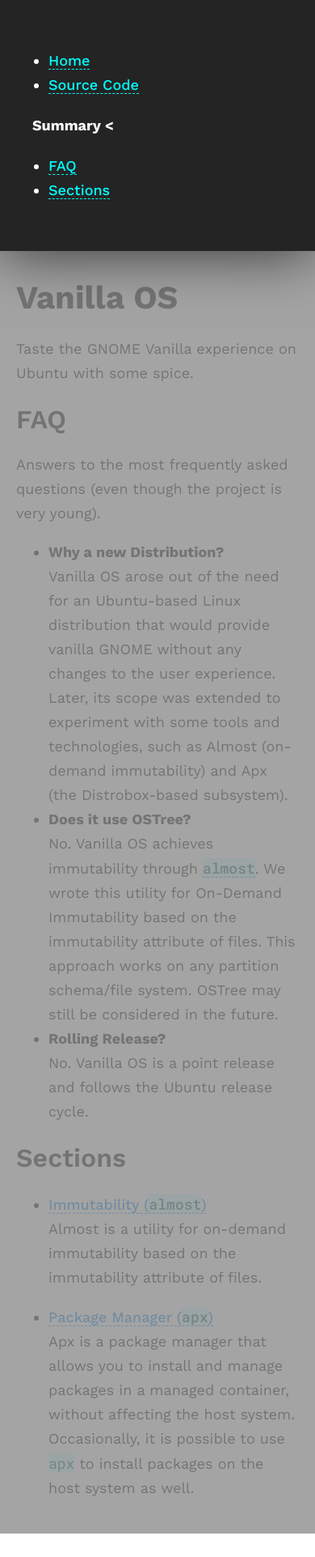
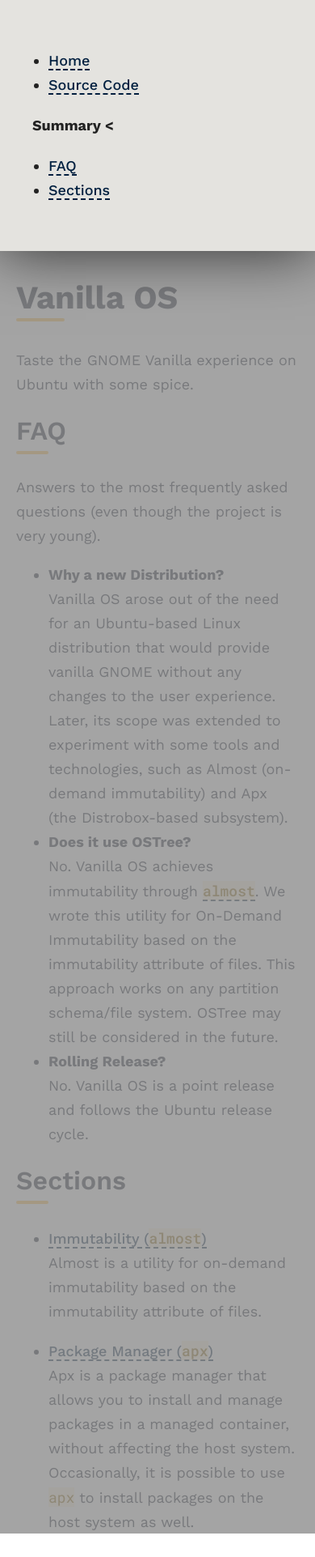
Before and after one commit to Vanilla-OS/documentation, a Jekyll site: the page built from index.md, in a window 390 px wide. Shown: the whole page at 81% size. Built offline with Jekyll 4.4.1, drawn with Linux system fonts in a browser that asks for light colours.

Commit message:
Update color scheme and darkmode support

```diff
--- a/_includes/head.html
+++ b/_includes/head.html
@@ -1,4 +1,4 @@
 <title>{{ page.title }}</title>
-<link rel="stylesheet" href="/assets/css/style.css">
+<link rel="stylesheet" href="/assets/css/index.css">
 <script type="text/javascript" src="/assets/js/autosummary.js"></script>
 <meta name="viewport" content="width=device-width, initial-scale=1.0">
--- a/assets/css/dark.css
+++ b/assets/css/dark.css
@@ -1,19 +1,24 @@
-
 @media (prefers-color-scheme: dark) {
     :root {
-      --c-dark-vanilla-primary: ##ffbf48;
+        --c-vanilla-brand: #ffbf48;
+        --c-dark-primary: #181818;
+        --c-dark-secondary: #2d2d2d;
+
+        --c-dark-background: #242424;
+        --c-dark-text: #f0eef7;
 
         /* Links */
-      --c-dark-aside-links: cyan;
+        --c-dark-aside-links: var(--c-dark-links);
         --c-dark-links: #f2efff;
 
         /* Aside colors*/
-      --c-dark-aside-background: #242424;
+        --c-dark-aside-background: var(--c-dark-secondary);
         --c-dark-aside-text: #fff;
+        --c-dark-aside-shadow-content: #222222cf;
 
         /* Code block in plan text */
         --c-dark-code-plaintext-background: #00ffff2e;
-      --c-dark-code-plaintext: #00ffff;
+        --c-dark-code-plaintext: var(--c-vanilla-brand);
 
         /* Code block */
         --c-dark-code-block: #2f3438;
@@ -22,19 +27,27 @@
         --c-dark-highlight: #4646466b;
     }
 
+    @keyframes highlight {
+        0%    { background-color: var(--c-dark-background) }
+        50%   { background-color: var(--c-dark-highlight) }
+        100%  { background-color: var(--c-dark-background) }
+    }
+
     body {
-        background-color: #1d1c1e;
-        color: #f0eef7;
+        background-color: var(--c-dark-background);
+        color: var(--c-dark-text);
     }
 
     a {
         color: var(--c-dark-links);
     }
 
+    aside {
+        color: var(--c-dark-aside-text);
+        background-color: var(--c-dark-aside-background);
+    }
+
     nav a:not(.brand):not(.button):hover,
-    article p a {
-        color: #00b7ff;
-    }
 
     code.highlighter-rouge,
     div.highlighter-rouge {
@@ -57,13 +70,9 @@
         background-color: #2c2b2e;
     }
 
-    h1.highlight,
-    h2.highlight,
-    h3.highlight,
-    h4.highlight,
-    h5.highlight,
-    h6.highlight {
-        background-color: var(--c-dark-highlight);
-        border-radius: 4px;
+    @media (max-width: 900px) {
+        aside:hover {
+		    box-shadow: 0 0 70px #000000b8, 0 0 0 99rem var(--c-dark-aside-shadow-content);
 	    }
     }
+}
--- /dev/null
+++ b/assets/css/fonts.css
@@ -0,0 +1,3 @@
+@import url('https://fonts.googleapis.com/css2?family=Work+Sans:wght@400;500;600;700;800;900&display=swap');
+@import url('https://fonts.googleapis.com/css?family=Material+Icons|Material+Icons+Outlined|Material+Icons+Two+Tone|Material+Icons+Round|Material+Icons+Sharp');
+@import url('https://fonts.googleapis.com/css2?family=Roboto+Mono:wght@400;500&display=swap');
--- /dev/null
+++ b/assets/css/index.css
@@ -0,0 +1,3 @@
+@import url('/assets/css/fonts.css');
+@import url('/assets/css/style.css');
+@import url('/assets/css/dark.css');
--- a/assets/css/style.css
+++ b/assets/css/style.css
@@ -1,25 +1,29 @@
-@import url('https://fonts.googleapis.com/css2?family=Work+Sans:wght@400;500;600;700;800;900&display=swap');
-@import url('https://fonts.googleapis.com/css?family=Material+Icons|Material+Icons+Outlined|Material+Icons+Two+Tone|Material+Icons+Round|Material+Icons+Sharp');
-@import url('https://fonts.googleapis.com/css2?family=Roboto+Mono:wght@400;500&display=swap');
-@import url('/assets/css/dark.css');
+:root {
+    --c-vanilla-brand: #ffbf48;
+    --c-primary: #e4e3df;
+    --c-secondary: #f2f1ed;
 
-:root {
-    --c-vanilla-primary: ##ffbf48;
+    --c-background: #fff;
+
+    /* Custom Colors */
+    --c-text: #151c2c;
+    --c-custom-yellow-9: #8d6708;
 
     /* Links */
-    --c-aside-links: cyan;
-    --c-links: #0080e5;
+    --c-aside-links: var(--c-links);
+    --c-links: #001F3F;
 
     /* Aside colors*/
-    --c-aside-background: #242424;
-    --c-aside-text: #fff;
+    --c-aside-background: var(--c-primary);
+    --c-aside-text: #222;
+    --c-aside-shadow-content: #8f8f8fcf;
 
     /* Code block in plan text */
-    --c-code-plaintext-background: #00ffff2e;
-    --c-code-plaintext: #005858;
+    --c-code-plaintext-background: #ffbf482e;
+    --c-code-plaintext: var(--c-custom-yellow-9);
 
     /* Code block */
-    --c-code-block: #f7f7f7;
+    --c-code-block: var(--c-secondary);
 
     /* Highlight */
     --c-highlight: #fbff006b;
@@ -30,12 +34,19 @@ aside {
 	transition: all .2s ease-in-out;
 }
 
+@keyframes highlight {
+    0%    { background-color: var(--c-background) }
+    50%   { background-color: var(--c-highlight) }
+    100%  { background-color: var(--c-background) }
+}
+
 /* Main */
 html,body {
     height: 100%;
 }
 
 body {
+    color: var(--c-text);
 	font-size: 18px;
 	line-height: 30px;
 	font-family: 'Work Sans', sans-serif;
@@ -47,7 +58,7 @@ body {
 a {
 	text-decoration: none;
 	font-weight: 500;
-	border-bottom: 1px dashed;
+	border-bottom: 2px dashed;
 	color: var(--c-links);
 }
 
@@ -91,14 +102,44 @@ h1 {
 	font-size: 40px;
 }
 
+h1:after {
+    content: " ";
+    display: block;
+    height: 4px;
+    width: 60px;
+    margin: 10px 0;
+    border-radius: 10px;
+    background-color: var(--c-vanilla-brand);
+}
+
 h2 {
 	font-weight: 600;
 	font-size: 32px;
 }
 
+h2:after {
+    content: " ";
+    display: block;
+    height: 4px;
+    width: 40px;
+    margin: 10px 0;
+    border-radius: 10px;
+    background-color: var(--c-vanilla-brand);
+}
+
 h3 {
 	font-weight: 500;
 	font-size: 30px;
+}
+
+h3:after {
+    content: " ";
+    display: block;
+    height: 4px;
+    width: 20px;
+    margin: 10px 0;
+    border-radius: 10px;
+    background-color: var(--c-vanilla-brand);
 }
 
 h4 {
@@ -137,20 +178,16 @@ main article {
 
 /* Aside */
 aside {
+    top: 0;
     padding: 40px;
-    top: 0;
     margin-bottom: 0;
     margin-top: 0;
-    background: var(--c-aside-background);
     min-width: 250px;
     color: var(--c-aside-text);
+    background-color: var(--c-aside-background);
     overflow-y: auto;
     box-shadow: 0 0 0 transparent;
     z-index: 1;
-}
-
-aside a {
-    color: var(--c-aside-links);
 }
 
 aside ul {
@@ -187,11 +224,13 @@ h3.highlight,
 h4.highlight,
 h5.highlight,
 h6.highlight {
-    background-color: var(--c-highlight);
-    border-radius: 4px;
+    animation-name: highlight;
+    animation-duration: 1s;
+    animation-timing-function: ease-out;
+    border-radius: 9px;
 }
 /* Media Queries */
-@media (max-width: 1100px) {
+@media (max-width: 900px) {
 	main {
 		flex-direction: column;
 		gap: 0;
@@ -218,7 +257,7 @@ h6.highlight {
 	}
 
 	aside:hover {
-		box-shadow: 0 0 70px #000000b8, 0 0 0 99rem #8f8f8fcf;
+		box-shadow: 0 0 70px #000000b8, 0 0 0 99rem var(--c-aside-shadow-content);
 	}
 
 	article {
```
Lines whose indentation alone changed are shown as unchanged.
